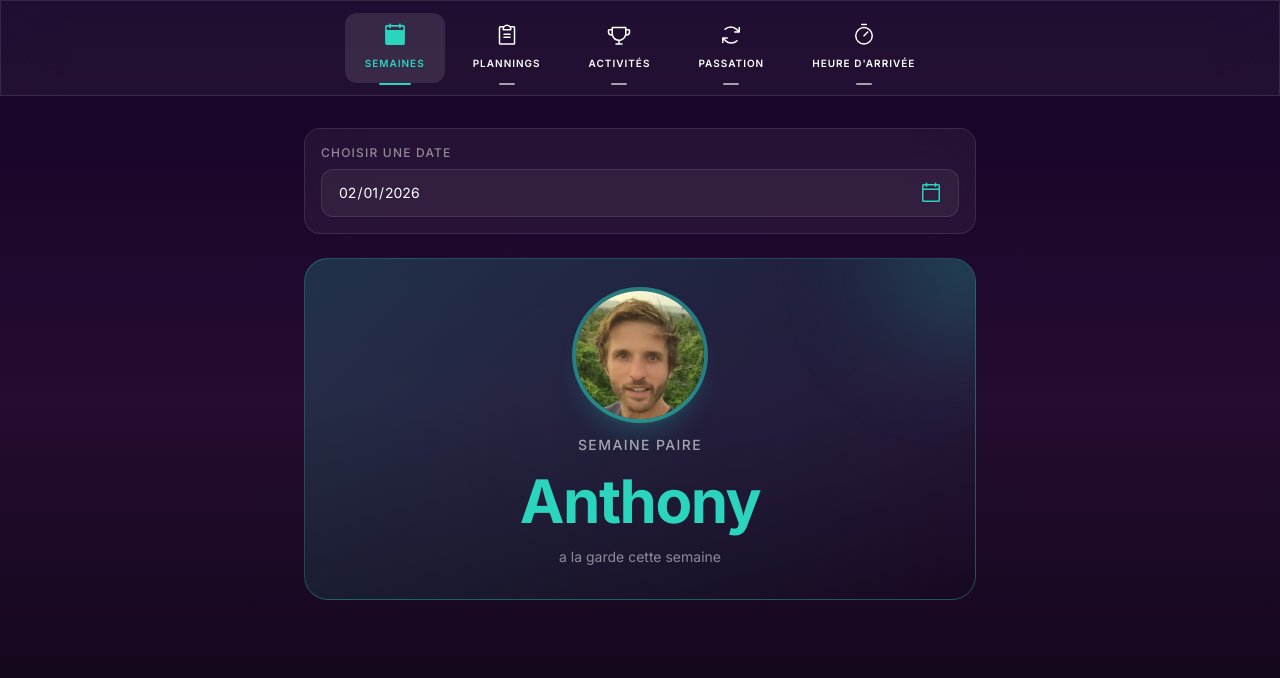
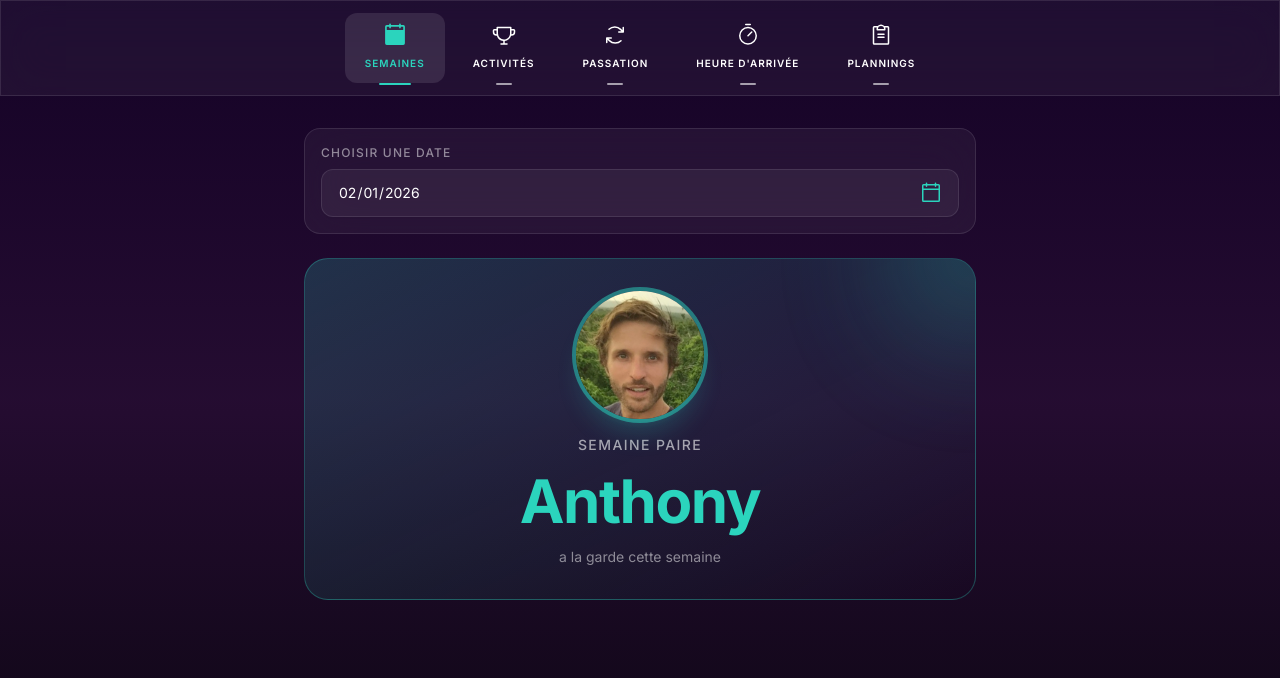
Before and after one commit to decuyperanthony/calendar-du-duck, a Next.js app: page /semaines in a window 1280 px wide. Shown: the top 678 px of the page. Built offline with nearby package versions, Linux system fonts and the light colour scheme.

Commit message:
fix: move Plannings menu item to last position

```diff
--- a/components/common/menu.tsx
+++ b/components/common/menu.tsx
@@ -12,10 +12,10 @@ import { Icon } from "./icon";
 
 export const menuItems = [
   { label: "Semaines", path: "/semaines", icon: "calendar" },
-  { label: "Plannings", path: "/planning", icon: "clipboard" },
   { label: "Activités", path: "/activites", icon: "trophy" },
   { label: "Passation", path: "/passation", icon: "repeat" },
   { label: "Heure d'arrivée", path: "/heure-arrivee", icon: "timer" },
+  { label: "Plannings", path: "/planning", icon: "clipboard" },
 ] as const;
 
 export const Menu = () => {
```
